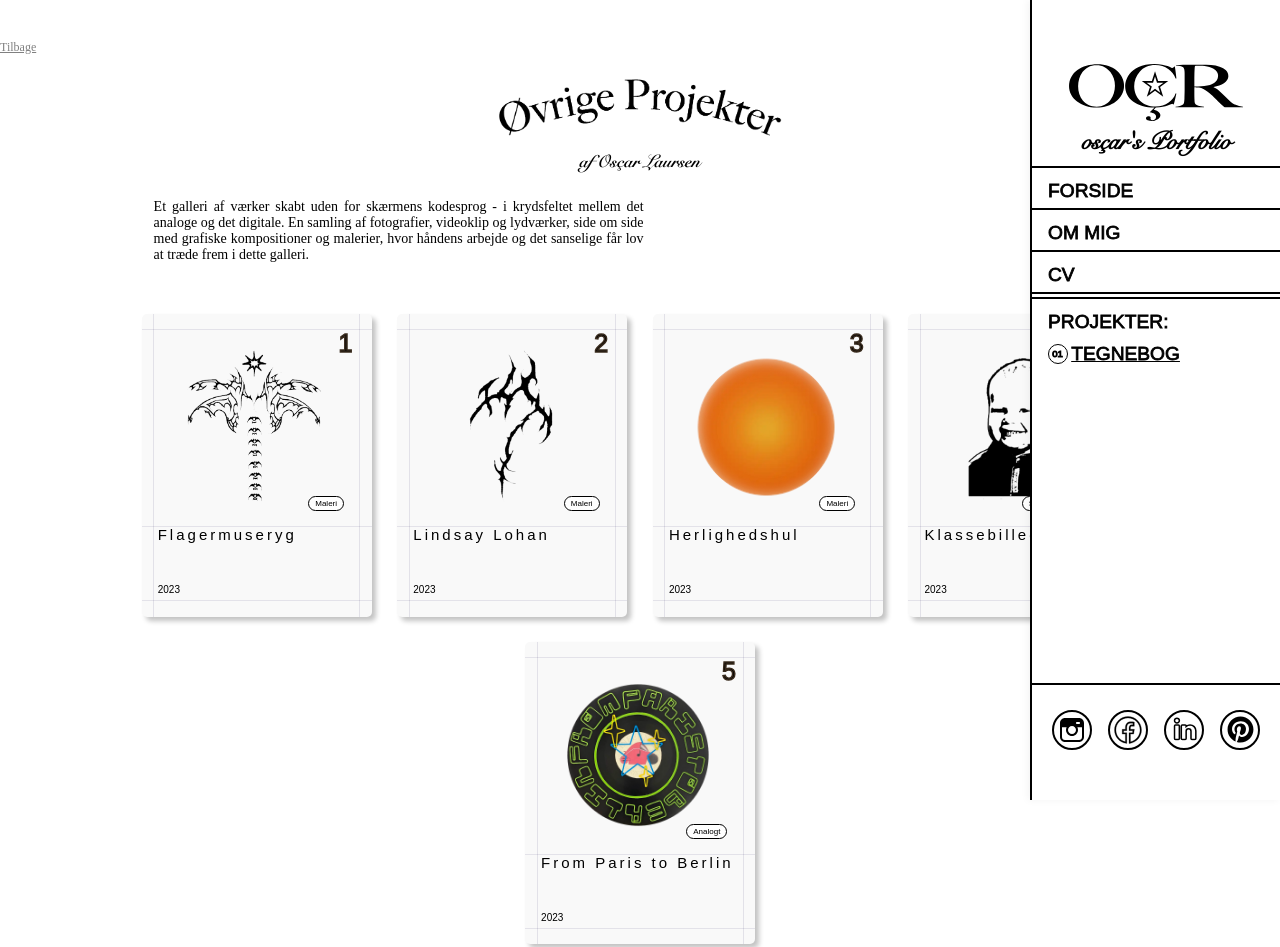
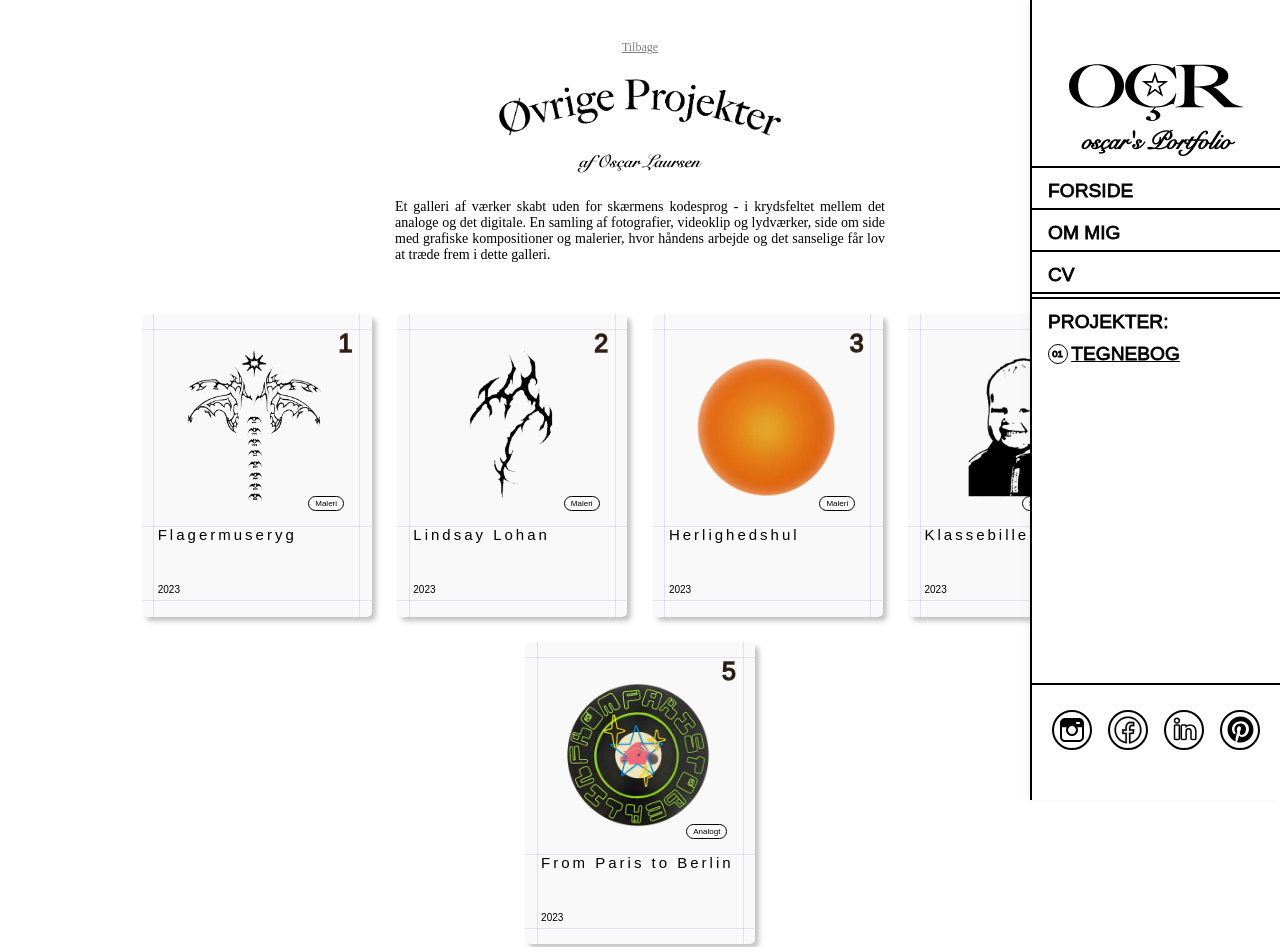
Before and after one commit to osla0001/ocr, an Astro site: page /cv/other-projects in a window 1280 px wide. Shown: the top 947 px of the page. Built offline with nearby package versions, Linux system fonts and the light colour scheme; Astro itself is replaced by a stand-in of ours; a web font is replaced by a local one.

Commit message:
flere rettelser 2

```diff
--- a/src/components/Back.astro
+++ b/src/components/Back.astro
@@ -23,6 +23,8 @@
     place-self: center;
     top: 5%;
     z-index: 1000;
+    margin: 0 auto;
+    width: inherit;
   }
 
   a {
--- a/src/pages/cv/other-projects.astro
+++ b/src/pages/cv/other-projects.astro
@@ -64,6 +64,7 @@ import Back from "../../components/Back.astro";
     font-size: 14px;
     text-align: justify;
     max-width: 70ch;
+    margin: 0 auto;
   }
 
   .flex {
--- a/src/pages/index.astro
+++ b/src/pages/index.astro
@@ -293,6 +293,7 @@ import IndexNote from "../components/IndexNote.astro";
       max-width: 65%;
       width: 100%;
       place-self: center;
+      margin: 0 auto;
     }
 
     .intro_text {
```
